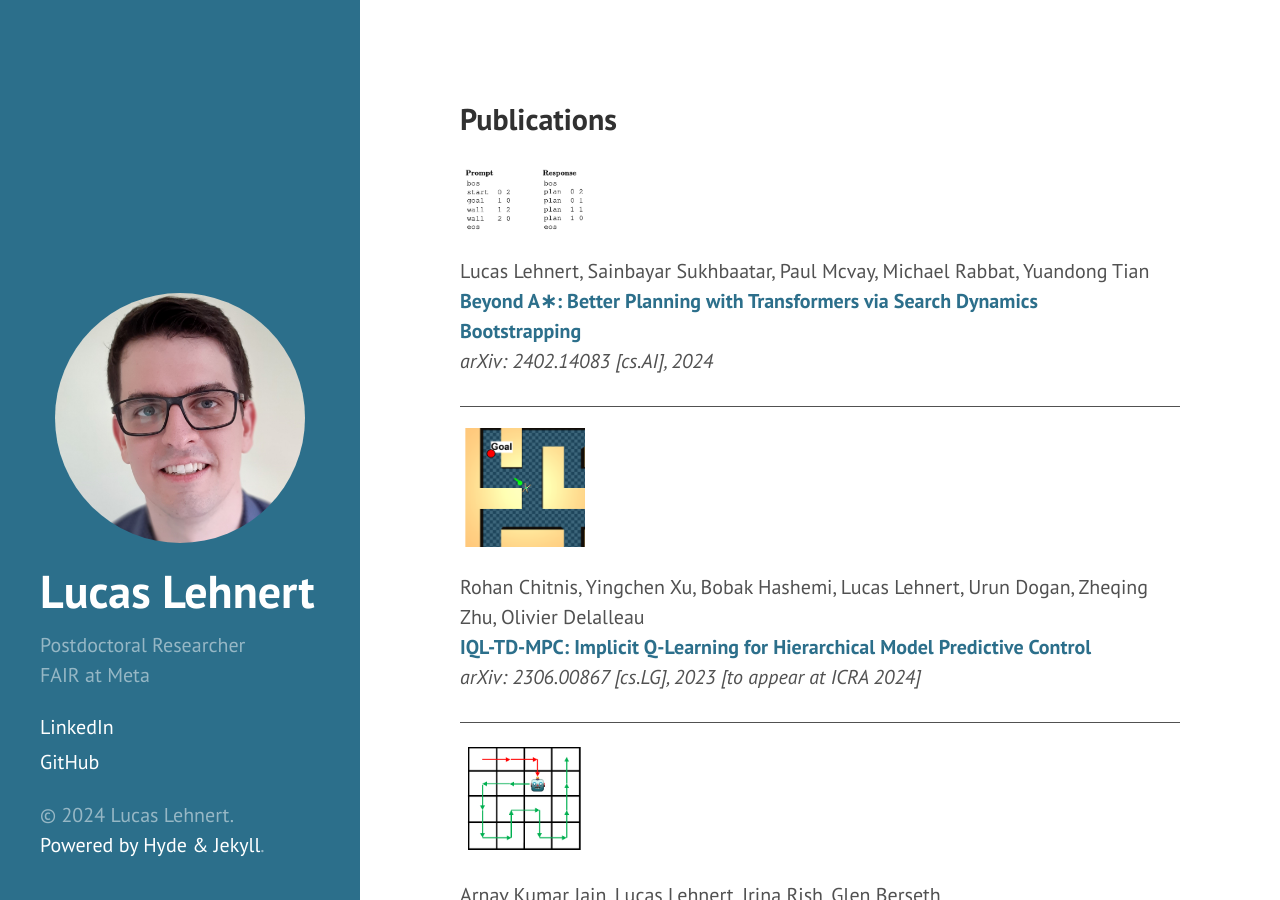
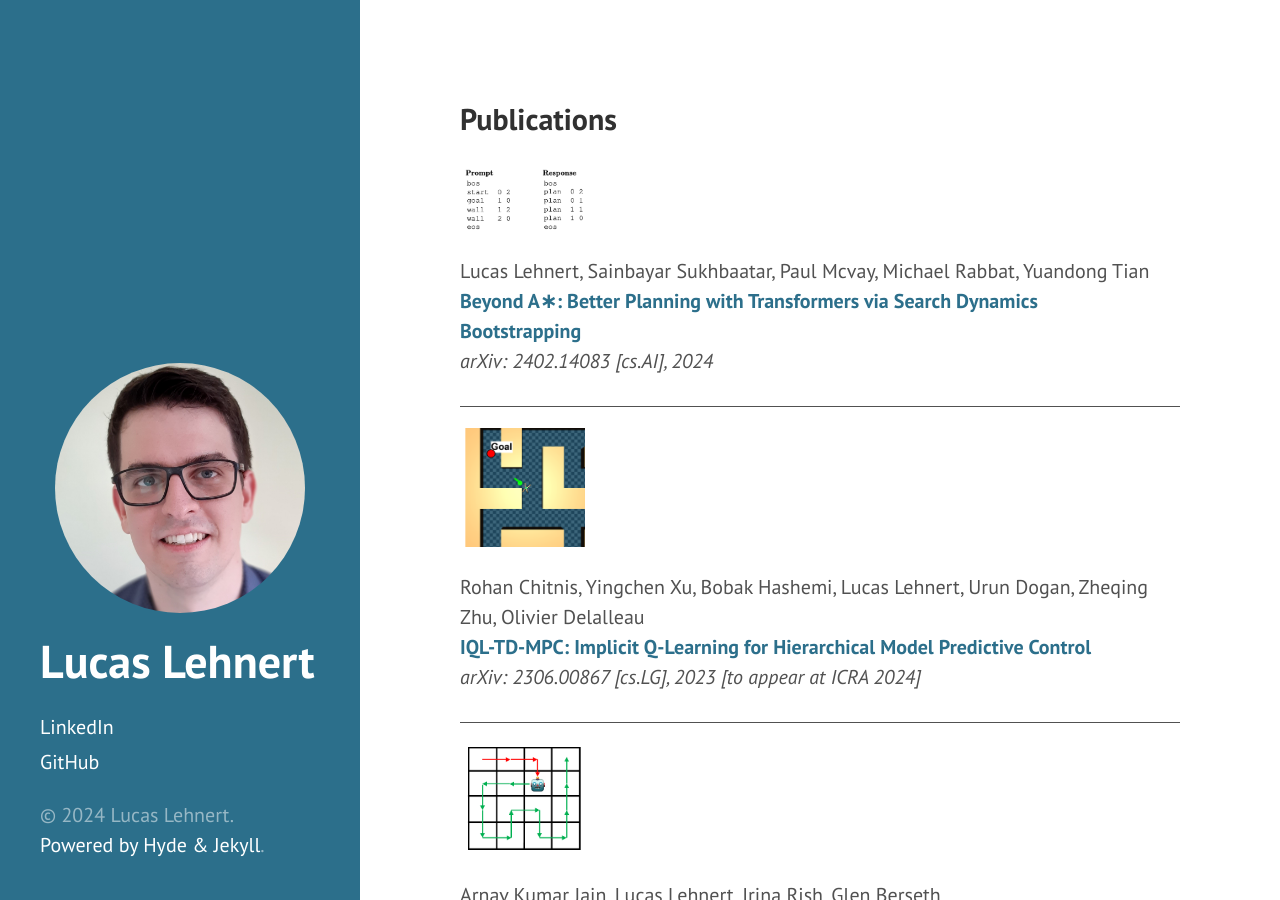
Before and after one commit to lucaslehnert/lucaslehnert.github.io, a Jekyll site: the page built from index.html, in a window 1280 px wide and 900 px high. Built offline with Jekyll 4.4.1, drawn with Linux system fonts in a browser that asks for light colours; Markdown is read by kramdown in place of the engine named in the settings; the list of posts is cut into pages by our own code.

Commit message:
updating affiliation text

```diff
--- a/_config.yml
+++ b/_config.yml
@@ -11,7 +11,7 @@ plugins:          [jekyll-paginate, jekyll-seo-tag, jekyll-sitemap, jemoji]
 # Setup
 title:            Lucas Lehnert
 tagline:          "Personal Website"
-description:      "Postdoctoral Researcher<br/>FAIR at Meta"
+description:      ""
 url:              http://lucaslehnert.github.io
 baseurl:          /
 
```
